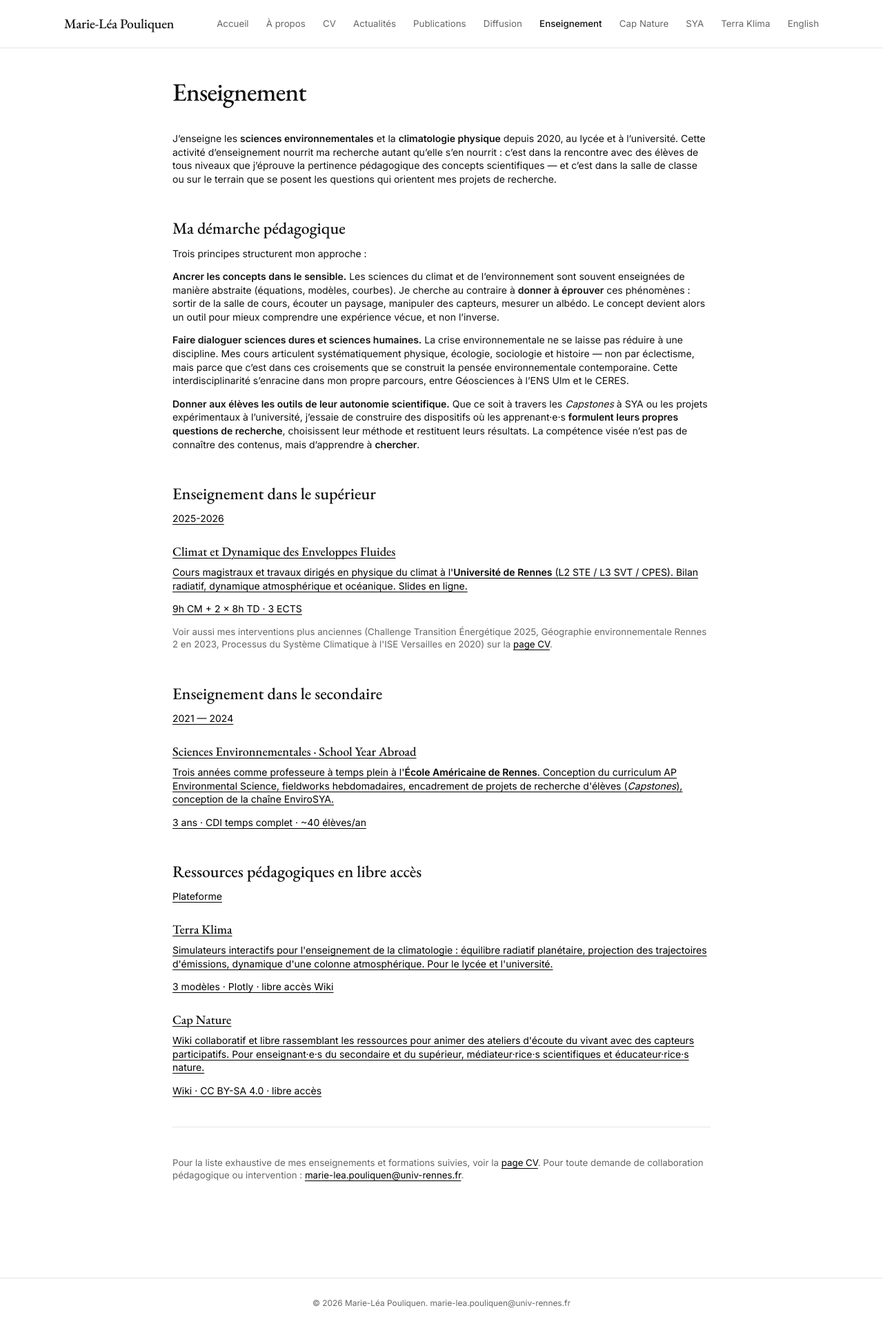
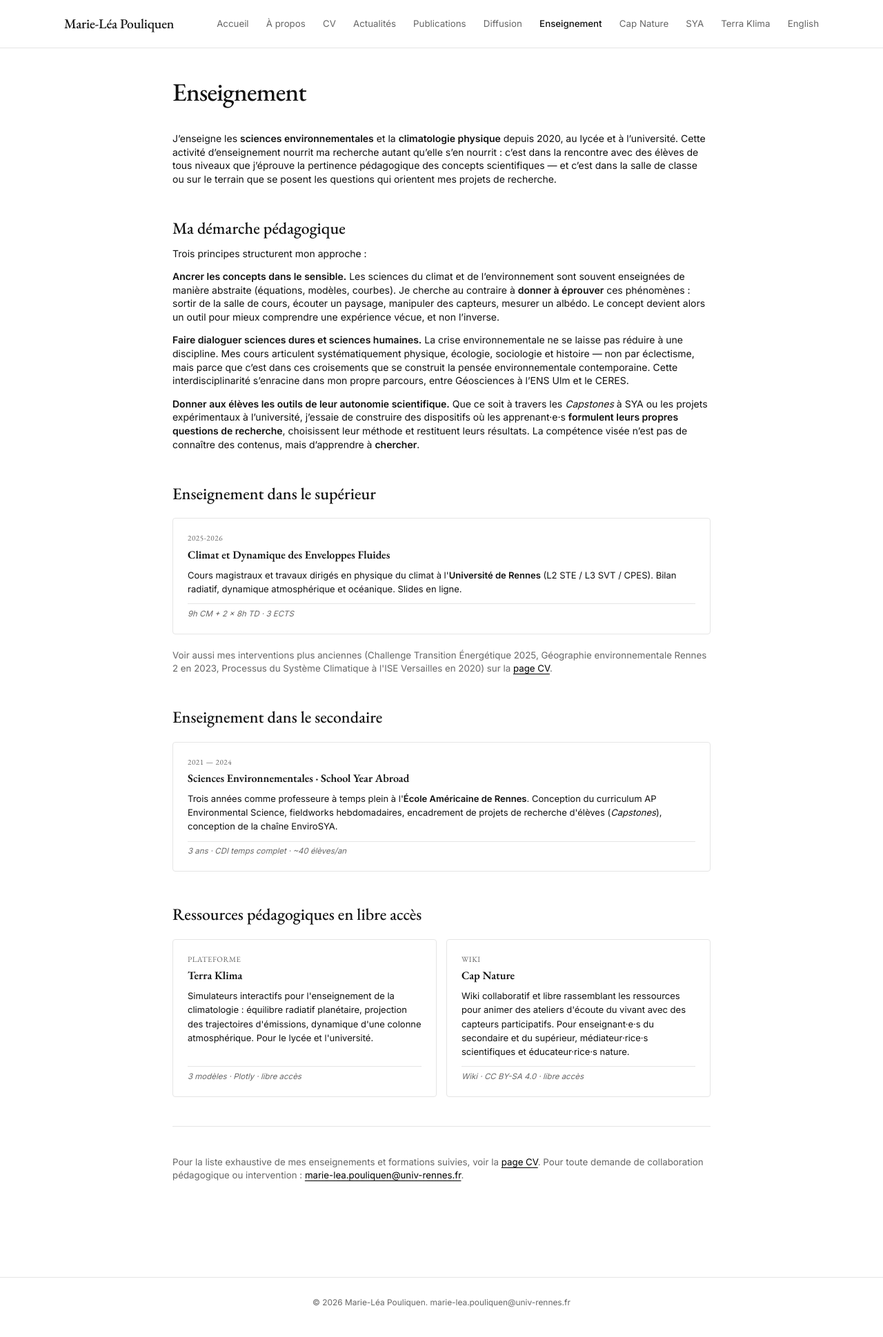
Before and after one commit to marieleapouliquen/marieleapouliquen.github.io, a Jekyll site: the page built from _pages/enseignement.md, in a window 1280 px wide. Shown: the whole page at 69% size. Built offline with Jekyll 4.4.1, drawn with Linux system fonts in a browser that asks for light colours.

Commit message:
Update main.css

```diff
--- a/assets/css/main.css
+++ b/assets/css/main.css
@@ -842,3 +842,73 @@ body.page-cv .container { max-width: 1280px; }
     grid-template-columns: 1fr;
   }
 }
+
+/* ---------- CARTES ENSEIGNEMENT (page Enseignement) ---------- */
+.teaching-cards {
+  display: grid;
+  grid-template-columns: 1fr;
+  gap: 1rem;
+  margin: 1.5rem 0;
+}
+
+.teaching-cards:has(> a:nth-child(2)) {
+  grid-template-columns: repeat(2, 1fr);
+}
+
+.teaching-card {
+  display: flex;
+  flex-direction: column;
+  padding: 1.5rem;
+  border: 1px solid var(--color-border);
+  border-radius: 4px;
+  background: var(--color-bg);
+  text-decoration: none;
+  color: var(--color-text);
+  transition: all 0.15s ease;
+}
+
+.teaching-card:hover {
+  border-color: var(--color-text);
+  transform: translateY(-2px);
+  box-shadow: 0 4px 12px rgba(0, 0, 0, 0.06);
+}
+
+.teaching-card .teaching-card-date {
+  font-family: var(--font-serif);
+  font-size: 0.8rem;
+  color: var(--color-muted);
+  margin-bottom: 0.4rem;
+  text-transform: uppercase;
+  letter-spacing: 0.05em;
+}
+
+.teaching-card h3 {
+  font-family: var(--font-serif);
+  font-weight: 600;
+  font-size: 1.15rem;
+  margin: 0 0 0.6rem 0;
+  line-height: 1.3;
+  color: var(--color-text);
+}
+
+.teaching-card p {
+  margin: 0 0 0.8rem 0;
+  font-size: 0.93rem;
+  line-height: 1.55;
+  color: var(--color-text);
+}
+
+.teaching-card .teaching-card-meta {
+  font-size: 0.82rem;
+  color: var(--color-muted);
+  margin-top: auto;
+  padding-top: 0.4rem;
+  border-top: 1px solid var(--color-border);
+  font-style: italic;
+}
+
+@media (max-width: 700px) {
+  .teaching-cards:has(> a:nth-child(2)) {
+    grid-template-columns: 1fr;
+  }
+}
```
